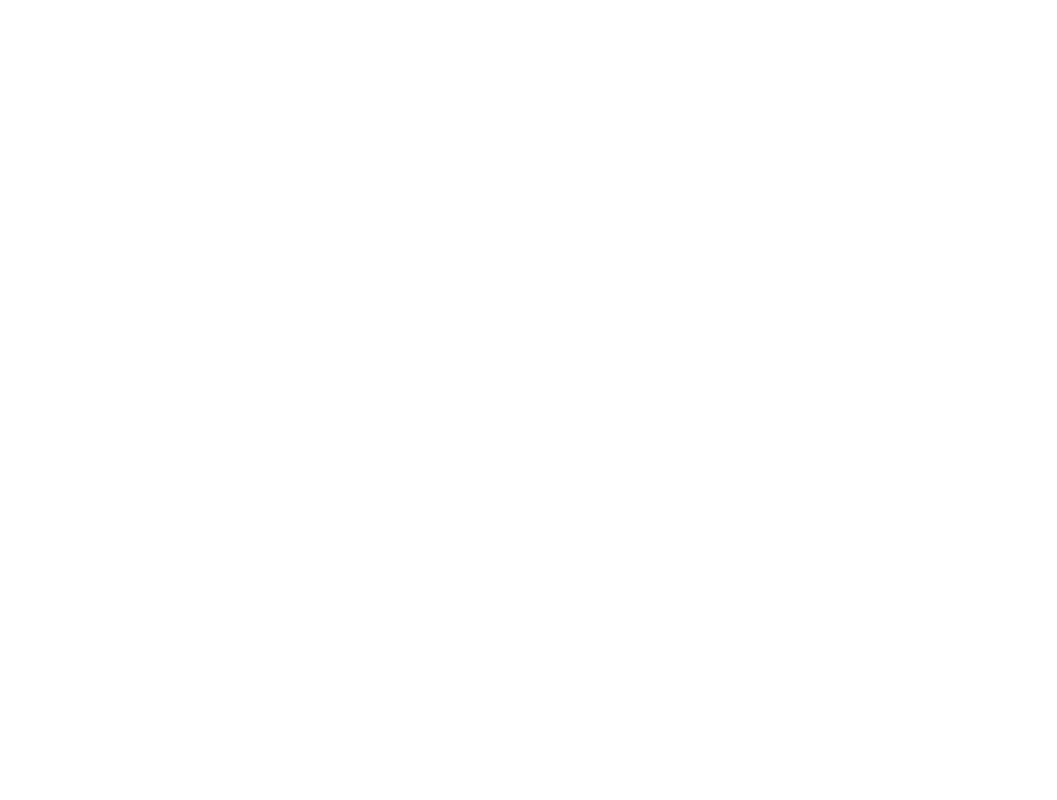
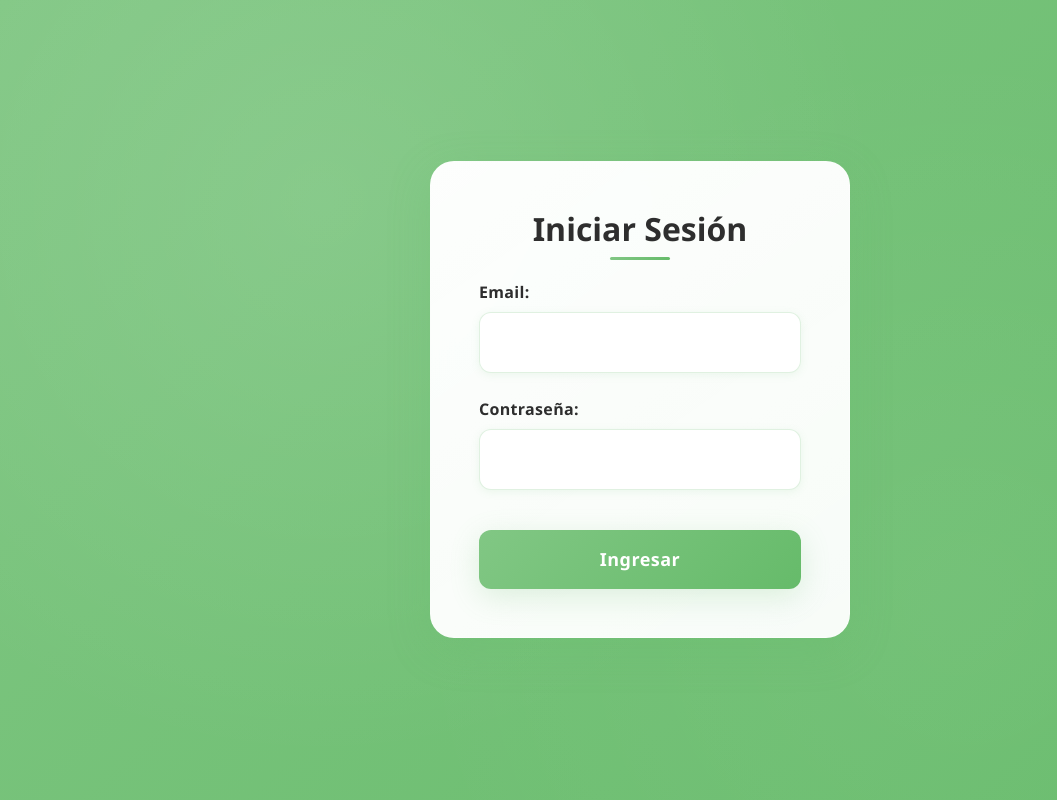
Before and after one commit to SrivasCha/SistemaGestiondeCursos, a React (Vite) app in the folder frontend/: page /login in a window 1280 px wide. Before the commit this address had no page. Shown: the whole page, without its empty margins (0-1057 px from the left). Built offline with nearby package versions, Linux system fonts and the light colour scheme.

Commit message:
se modifico el app.jsx para que haya seguridad en los paneles

```diff
--- a/frontend/src/App.jsx
+++ b/frontend/src/App.jsx
@@ -1,17 +1,23 @@
-import { BrowserRouter, Routes, Route } from 'react-router-dom';
+import { BrowserRouter, Routes, Route, Navigate } from 'react-router-dom';
 import Login from './components/Login/Login';
 import PanelAdmin from './components/admin/PanelAdmin';
 import PanelProfesor from './components/profesor/PanelProfesor';
 import PanelEstudiante from './components/estudiante/PanelEstudiante';
+import ProtectedRoute from './components/ProtectedRoute';
 
 function App() {
   return (
     <BrowserRouter>
       <Routes>
-        <Route path="/" element={<Login />} />
-        <Route path="/admin" element={<PanelAdmin />} />
-        <Route path="/profesor" element={<PanelProfesor />} />
-        <Route path="/estudiante" element={<PanelEstudiante />} />
+        <Route path="/login" element={<Login />} />
+        {/* Rutas protegidas */}
+        <Route element={<ProtectedRoute />}>
+          <Route path="/admin" element={<PanelAdmin />} />
+          <Route path="/profesor" element={<PanelProfesor />} />
+          <Route path="/estudiante" element={<PanelEstudiante />} />
+        </Route>
+        {/* Redirección por defecto */}
+        <Route path="*" element={<Navigate to="/login" replace />} />
       </Routes>
     </BrowserRouter>
   );
```
